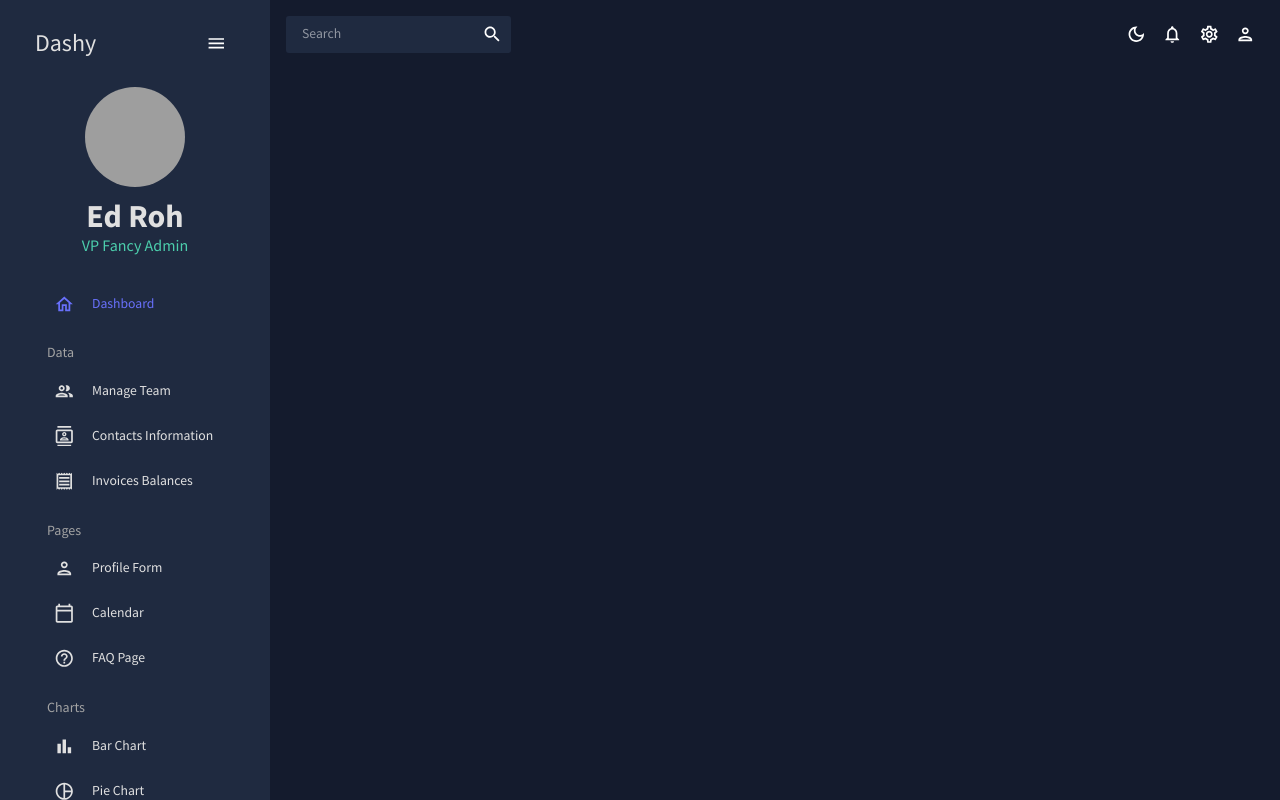
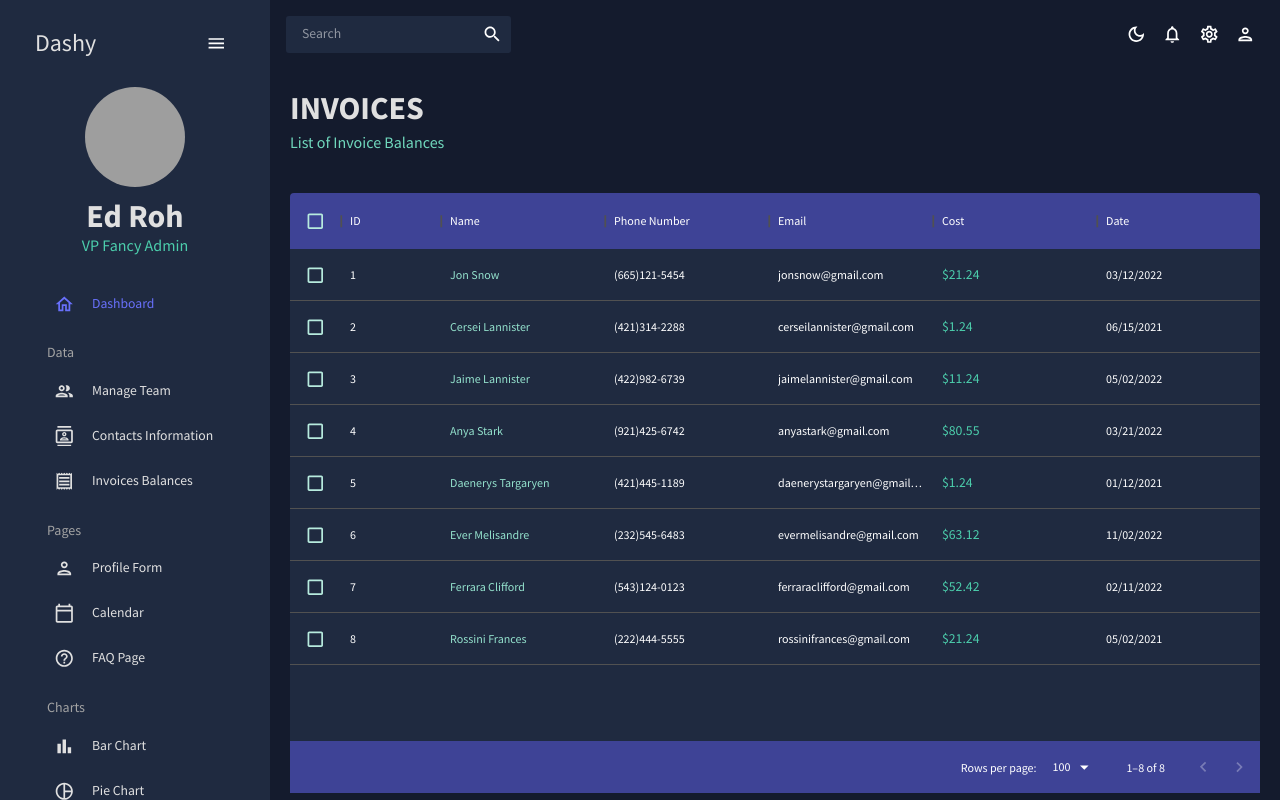
Before and after one commit to mayluv17/react-dashboard, a React (Create React App) app: page /invoices in a window 1280 px wide. Built offline with nearby package versions, Linux system fonts and the light colour scheme; grey boxes are pictures that could not be loaded.

Commit message:
created contact and invoice pages

```diff
--- a/src/App.js
+++ b/src/App.js
@@ -7,8 +7,8 @@ import Topbar from "./scenes/global/Topbar";
 import Sidebar from "./scenes/global/Sidebar";
 import Dashboard from "./scenes/dashboard";
 import Team from "./scenes/team";
-// import Invoices from "./scenes/invoices";
-// import Contacts from "./scenes/contacts";
+import Invoices from "./scenes/invoices";
+import Contacts from "./scenes/contacts";
 // import Bar from "./scenes/bar";
 // import Form from "./scenes/form";
 // import Line from "./scenes/line";
@@ -31,8 +31,8 @@ function App() {
             <Routes>
               <Route path="/" element={<Dashboard />} />
               <Route path="/team" element={<Team />} />
-              {/* <Route path="contacts" element={Contacts} /> */}
-              {/* <Route path="/invoice" element={Invoices} /> */}
+              <Route path="/contacts" element={<Contacts />} />
+              <Route path="/invoices" element={<Invoices />} />
               {/* <Route path="/form" element={Form} /> */}
               {/* <Route path="/bar" element={Bar} /> */}
               {/* <Route path="/pie" element={Pie} /> */}
--- /dev/null
+++ b/src/scenes/contacts/index.jsx
@@ -0,0 +1,103 @@
+import { Box } from "@mui/material";
+import { DataGrid, GridToolbar } from "@mui/x-data-grid";
+import { tokens } from "../../theme";
+import { mockDataContacts } from "../../data/mockData";
+import Header from "../../components/Header";
+import { useTheme } from "@mui/material";
+
+const Contacts = () => {
+  const theme = useTheme();
+  const colors = tokens(theme.palette.mode);
+
+  const columns = [
+    { field: "id", headerName: "ID", flex: 0.5 },
+    { field: "registrarId", headerName: "Registrar ID" },
+    {
+      field: "name",
+      headerName: "Name",
+      flex: 1,
+      cellClassName: "name-column--cell",
+    },
+    {
+      field: "age",
+      headerName: "Age",
+      type: "number",
+      headerAlign: "left",
+      align: "left",
+    },
+    {
+      field: "phone",
+      headerName: "Phone Number",
+      flex: 1,
+    },
+    {
+      field: "email",
+      headerName: "Email",
+      flex: 1,
+    },
+    {
+      field: "address",
+      headerName: "Address",
+      flex: 1,
+    },
+    {
+      field: "city",
+      headerName: "City",
+      flex: 1,
+    },
+    {
+      field: "zipCode",
+      headerName: "Zip Code",
+      flex: 1,
+    },
+  ];
+
+  return (
+    <Box m="20px">
+      <Header
+        title="CONTACTS"
+        subtitle="List of Contacts for Future Reference"
+      />
+      <Box
+        m="40px 0 0 0"
+        height="75vh"
+        sx={{
+          "& .MuiDataGrid-root": {
+            border: "none",
+          },
+          "& .MuiDataGrid-cell": {
+            borderBottom: "none",
+          },
+          "& .name-column--cell": {
+            color: colors.greenAccent[300],
+          },
+          "& .MuiDataGrid-columnHeaders": {
+            backgroundColor: colors.blueAccent[700],
+            borderBottom: "none",
+          },
+          "& .MuiDataGrid-virtualScroller": {
+            backgroundColor: colors.primary[400],
+          },
+          "& .MuiDataGrid-footerContainer": {
+            borderTop: "none",
+            backgroundColor: colors.blueAccent[700],
+          },
+          "& .MuiCheckbox-root": {
+            color: `${colors.greenAccent[200]} !important`,
+          },
+          "& .MuiDataGrid-toolbarContainer .MuiButton-text": {
+            color: `${colors.grey[100]} !important`,
+          },
+        }}
+      >
+        <DataGrid
+          rows={mockDataContacts}
+          columns={columns}
+          components={{ Toolbar: GridToolbar }}
+        />
+      </Box>
+    </Box>
+  );
+};
+
+export default Contacts;
--- /dev/null
+++ b/src/scenes/invoices/index.jsx
@@ -0,0 +1,83 @@
+import { Box, Typography, useTheme } from "@mui/material";
+import { DataGrid } from "@mui/x-data-grid";
+import { tokens } from "../../theme";
+import { mockDataInvoices } from "../../data/mockData";
+import Header from "../../components/Header";
+
+const Invoices = () => {
+  const theme = useTheme();
+  const colors = tokens(theme.palette.mode);
+  const columns = [
+    { field: "id", headerName: "ID" },
+    {
+      field: "name",
+      headerName: "Name",
+      flex: 1,
+      cellClassName: "name-column--cell",
+    },
+    {
+      field: "phone",
+      headerName: "Phone Number",
+      flex: 1,
+    },
+    {
+      field: "email",
+      headerName: "Email",
+      flex: 1,
+    },
+    {
+      field: "cost",
+      headerName: "Cost",
+      flex: 1,
+      renderCell: (params) => (
+        <Typography color={colors.greenAccent[500]}>
+          ${params.row.cost}
+        </Typography>
+      ),
+    },
+    {
+      field: "date",
+      headerName: "Date",
+      flex: 1,
+    },
+  ];
+
+  return (
+    <Box m="20px">
+      <Header title="INVOICES" subtitle="List of Invoice Balances" />
+      <Box
+        m="40px 0 0 0"
+        height="75vh"
+        sx={{
+          "& .MuiDataGrid-root": {
+            border: "none",
+          },
+          "& .MuiDataGrid-cell": {
+            borderBottom: "none",
+          },
+          "& .name-column--cell": {
+            color: colors.greenAccent[300],
+          },
+          "& .MuiDataGrid-columnHeaders": {
+            backgroundColor: colors.blueAccent[700],
+            borderBottom: "none",
+          },
+          "& .MuiDataGrid-virtualScroller": {
+            backgroundColor: colors.primary[400],
+          },
+          "& .MuiDataGrid-footerContainer": {
+            borderTop: "none",
+            backgroundColor: colors.blueAccent[700],
+          },
+          "& .MuiCheckbox-root": {
+            color: `${colors.greenAccent[200]} !important`,
+          },
+        }}
+      >
+        <DataGrid checkboxSelection rows={mockDataInvoices} columns={columns} />
+      </Box>
+    </Box>
+  );
+};
+
+export default Invoices;
```
